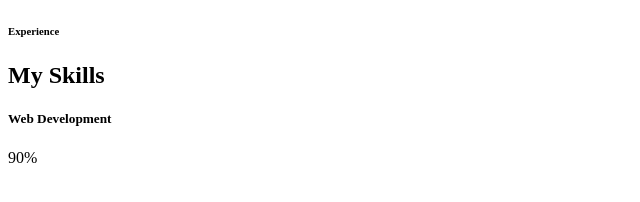
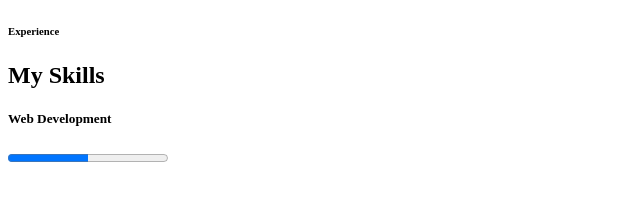
Before and after one commit to Aqsa776/aqsaportfolio, a plain HTML site: page skills.html in a window 1280 px wide. Shown: the whole page, without its empty margins (0-640 px from the left). Drawn offline with Linux system fonts and the light colour scheme.

Commit message:
progress

```diff
--- a/skills.html
+++ b/skills.html
@@ -13,8 +13,9 @@
         <div class="skill-item">
             <h5>Web Development</h5>
             <div class="progress">
-                <div class="progress-in"></div>
-                <div class="skill-percent">90%</div>
+                <div class="progress-in">
+                    <progress value="50" max="100"> 32% </progress>
+                </div>
             </div>
         </div>
     </div>
```
